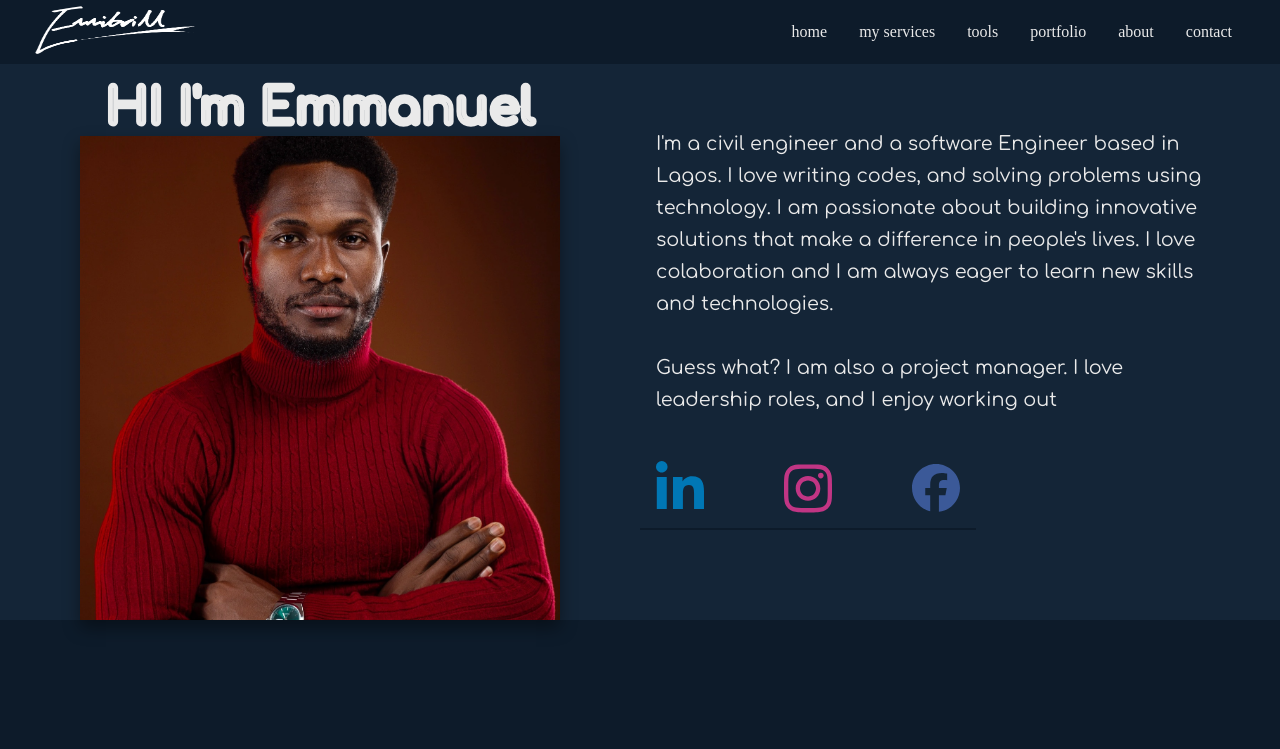
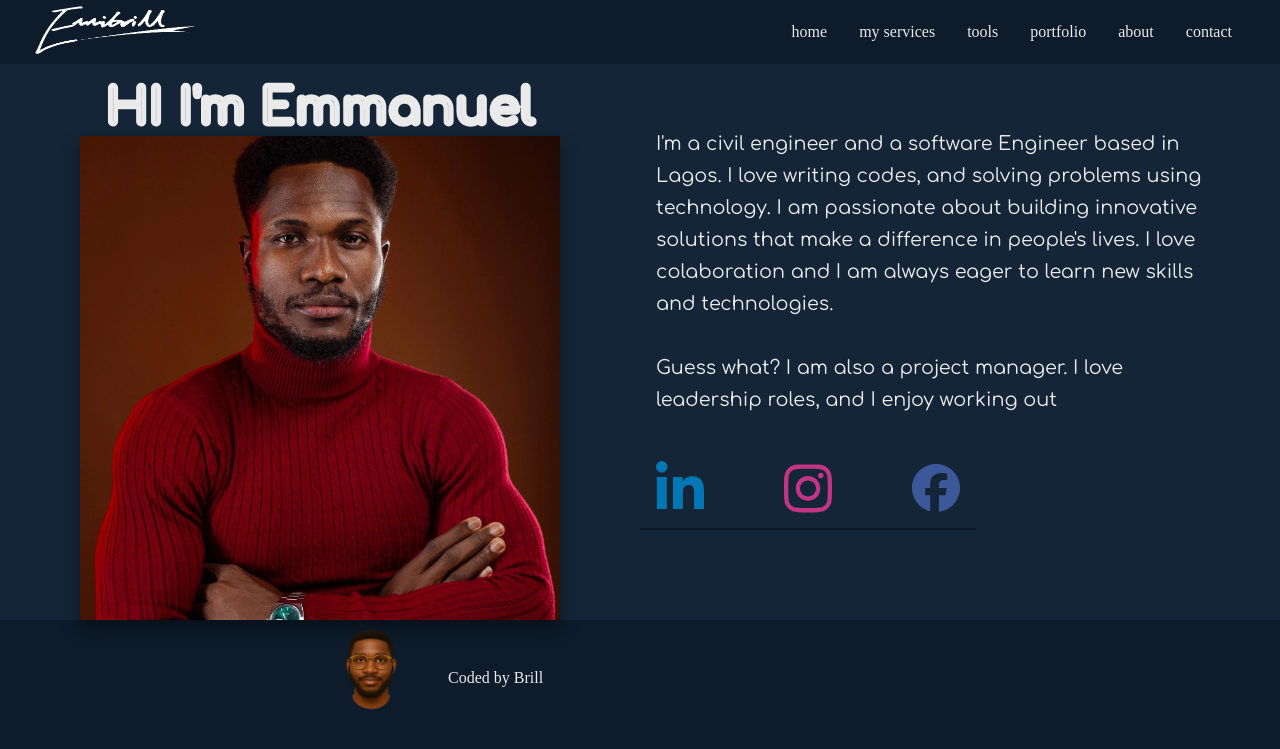
Before and after one commit to Emmibrill/portfolio-full-stack, a Django app: page /about-me/ in a window 1280 px wide. Shown: the top 749 px of the page. Run offline with Django 5.2, Linux system fonts and the light colour scheme.

Commit message:
update about template markup

```diff
--- a/static/css/portfolio.css
+++ b/static/css/portfolio.css
@@ -730,6 +730,63 @@ html, body{
 .social.linkedin svg{
     fill: rgb(0, 119, 181);
 }
+
+/* style anmation */
+
+.coded_by-con{
+    display: flex;
+    align-items: center;
+    justify-content: center;
+    color: var(--mobile-nav-text-color);
+}
+
+@keyframes bounce {
+  0%, 20%, 50%, 80%, 100% {
+    transform: translateY(0);
+  }
+  40% {
+    transform: translateY(-10px);
+  }
+  60% {
+    transform: translateY(-5px);
+  }
+}
+
+@keyframes shake {
+  0% {
+    transform: translateX(0);
+  }
+  10%, 30%, 50%, 70%, 90% {
+    transform: translateX(-5px);
+  }
+  20%, 40%, 60%, 80% {
+    transform: translateX(5px);
+  }
+  100% {
+    transform: translateX(0);
+  }
+}
+
+.avatar_con{
+    flex: 0 0 10%;
+    width: 100%;
+    height: 100%;
+    animation: bounce 4s ease-in-out infinite;
+}
+.my_avatar{
+    inset: 0;
+    width: 7rem;
+    height: 7rem;
+    animation: shake 6s ease-in-out infinite;
+}
+.coder_name-con{
+    flex: 0 0 40%;
+    width: 40%;
+    height: 100%;
+    display: flex;
+    align-items: center;
+}
+
 @media (max-width:768px) {
     .hambugger{
         position: fixed;
--- a/templates/portfolioApp/about.html
+++ b/templates/portfolioApp/about.html
@@ -29,7 +29,18 @@
                 <a href="#" class="social instagram"><svg xmlns="http://www.w3.org/2000/svg" viewBox="0 0 448 512"><!--!Font Awesome Free 6.7.2 by @fontawesome - https://fontawesome.com License - https://fontawesome.com/license/free Copyright 2025 Fonticons, Inc.--><path d="M224.1 141c-63.6 0-114.9 51.3-114.9 114.9s51.3 114.9 114.9 114.9S339 319.5 339 255.9 287.7 141 224.1 141zm0 189.6c-41.1 0-74.7-33.5-74.7-74.7s33.5-74.7 74.7-74.7 74.7 33.5 74.7 74.7-33.6 74.7-74.7 74.7zm146.4-194.3c0 14.9-12 26.8-26.8 26.8-14.9 0-26.8-12-26.8-26.8s12-26.8 26.8-26.8 26.8 12 26.8 26.8zm76.1 27.2c-1.7-35.9-9.9-67.7-36.2-93.9-26.2-26.2-58-34.4-93.9-36.2-37-2.1-147.9-2.1-184.9 0-35.8 1.7-67.6 9.9-93.9 36.1s-34.4 58-36.2 93.9c-2.1 37-2.1 147.9 0 184.9 1.7 35.9 9.9 67.7 36.2 93.9s58 34.4 93.9 36.2c37 2.1 147.9 2.1 184.9 0 35.9-1.7 67.7-9.9 93.9-36.2 26.2-26.2 34.4-58 36.2-93.9 2.1-37 2.1-147.8 0-184.8zM398.8 388c-7.8 19.6-22.9 34.7-42.6 42.6-29.5 11.7-99.5 9-132.1 9s-102.7 2.6-132.1-9c-19.6-7.8-34.7-22.9-42.6-42.6-11.7-29.5-9-99.5-9-132.1s-2.6-102.7 9-132.1c7.8-19.6 22.9-34.7 42.6-42.6 29.5-11.7 99.5-9 132.1-9s102.7-2.6 132.1 9c19.6 7.8 34.7 22.9 42.6 42.6 11.7 29.5 9 99.5 9 132.1s2.7 102.7-9 132.1z"/></svg></a href="#">
                 <a href="#" class="social facebook"><svg class="facebook" xmlns="http://www.w3.org/2000/svg" viewBox="0 0 512 512"><!--!Font Awesome Free 6.7.2 by @fontawesome - https://fontawesome.com License - https://fontawesome.com/license/free Copyright 2025 Fonticons, Inc.--><path d="M512 256C512 114.6 397.4 0 256 0S0 114.6 0 256C0 376 82.7 476.8 194.2 504.5V334.2H141.4V256h52.8V222.3c0-87.1 39.4-127.5 125-127.5c16.2 0 44.2 3.2 55.7 6.4V172c-6-.6-16.5-1-29.6-1c-42 0-58.2 15.9-58.2 57.2V256h83.6l-14.4 78.2H287V510.1C413.8 494.8 512 386.9 512 256h0z"/></svg></a href="#">
             </div>
+
         </div>
     </div>
+
+    <div class="coded_by-con">
+        <div class="avatar_con">
+            <img class="my_avatar" src="{% static 'images/brills-avatar.png' %}" alt="">
+        </div>
+        <div class="coder_name-con">
+            <p class="coder_name">Coded by Brill</p>
+        </div>
+    </div>
+
 </section>
 {% endblock %}
```
Also changed, not shown: static/images/brills-avatar.png (added), templates/junk.html (added).
